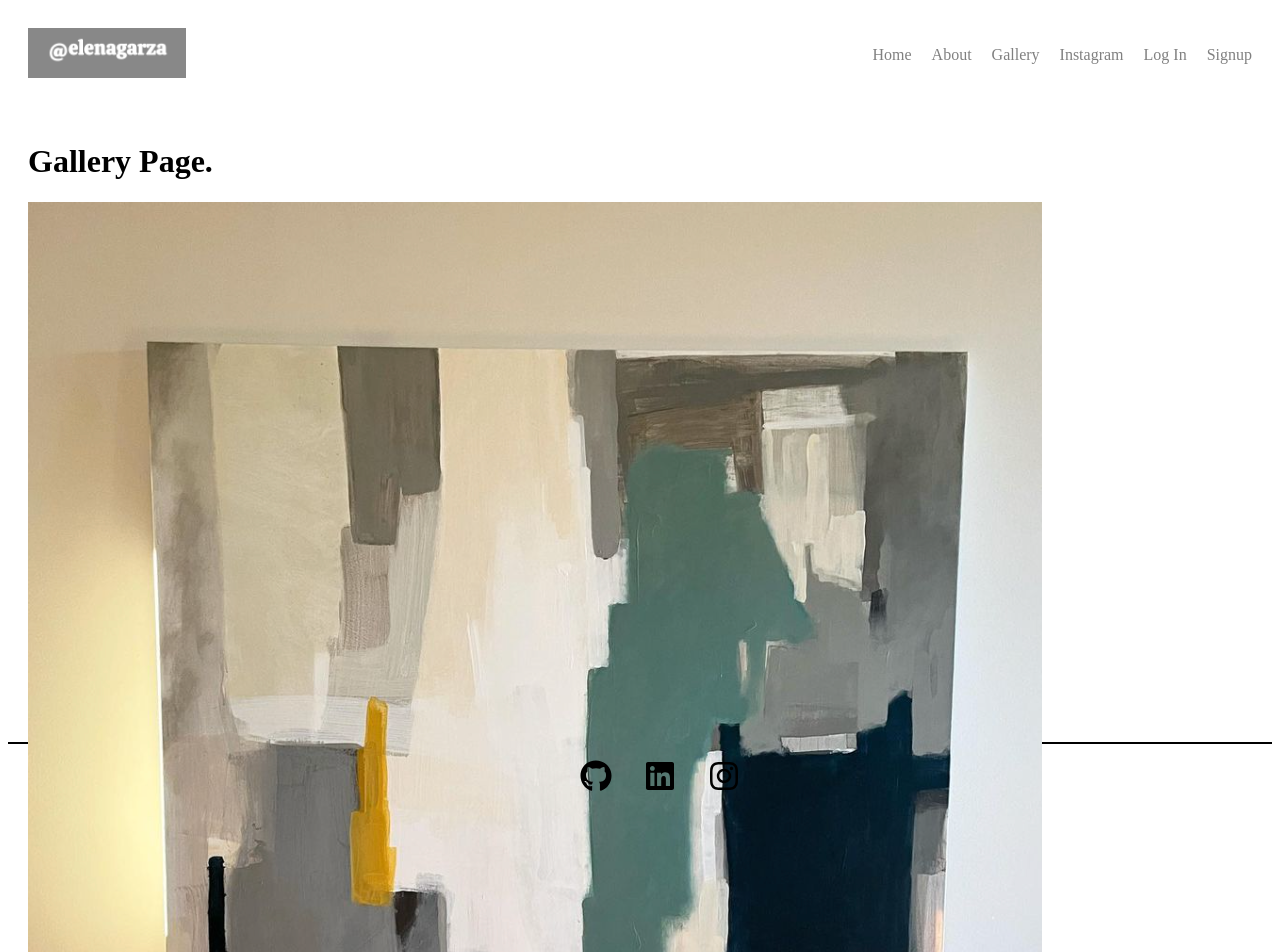
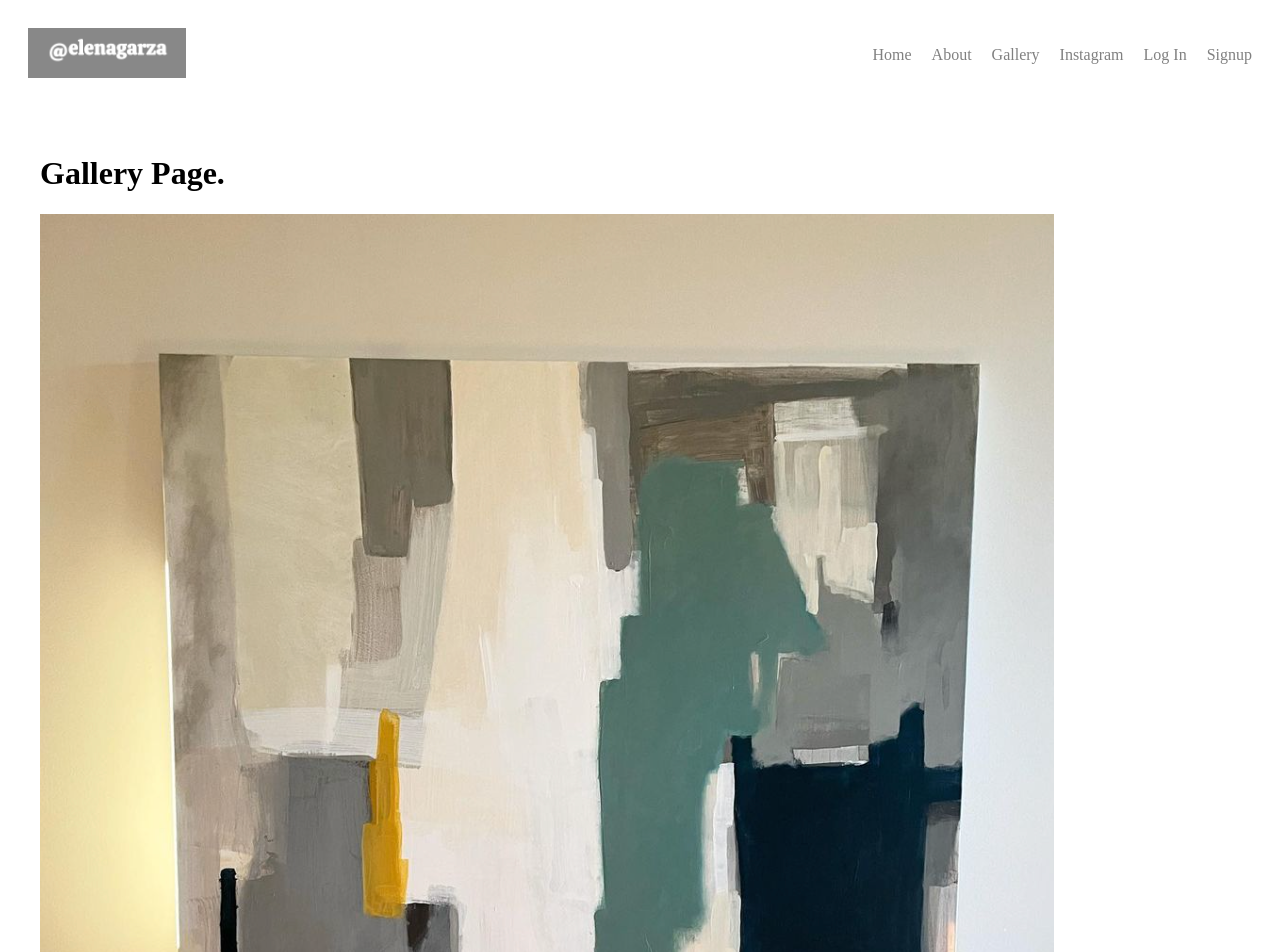
Before and after one commit to swaguespack/eg-art, a React (Create React App) app in the folder client/: page /gallery in a window 1280 px wide. Shown: the top 952 px of the page. Built offline with nearby package versions, Linux system fonts and the light colour scheme.

Commit message:
change div in App.js//work on footer styling//import contact to About page

```diff
--- a/client/src/App.js
+++ b/client/src/App.js
@@ -57,8 +57,8 @@ function App() {
 
       <div>
         <Navigation />
-      </div>
 
+          <div>
             <Routes>
                 <Route path='/' element={<Home />}>
                 </Route>
@@ -76,8 +76,8 @@ function App() {
                 </Route>
 
             </Routes>
+          </div>
 
-      <div>
         <Footer />
       </div>
 
--- a/client/src/components/Footer.js
+++ b/client/src/components/Footer.js
@@ -6,8 +6,8 @@ import "../styles/components/footer.css";
 
 function Footer() {
   return (
-    <div className="footer-div">
-      <footer>
+    <div className="footer-div w-100 mt-auto">
+      <footer className='container text-center mb-5'>
         <ul>
           <a href="https://github.com/swaguespack/eg-art" target="blank">
             <li>
--- a/client/src/components/index.js
+++ b/client/src/components/index.js
@@ -1,5 +1,6 @@
 //Components
 
 import FeaturedArt from "./FeaturedArt";
+import Contact from "./Contact";
 
-export {FeaturedArt};
+export {FeaturedArt, Contact};
--- a/client/src/pages/About/About.js
+++ b/client/src/pages/About/About.js
@@ -1,5 +1,5 @@
 import React from 'react'
-
+import {Contact} from '../../components/index'
 // Style
 import "../../styles/pages/about.css"
 
@@ -7,6 +7,7 @@ const About = () => {
     return (
         <div className = "about-page">
             <h1>About Page.</h1>
+            <Contact />
         </div>
     )
 }
--- a/client/src/styles/components/footer.css
+++ b/client/src/styles/components/footer.css
@@ -2,8 +2,9 @@
 
 footer {
   width: 100%;
-  margin-top: auto;
+  height: 20px;
   display: flex;
+  flex-direction: row;
   justify-content: center;
   border-top: 2px solid black;
 
--- a/client/src/styles/pages/gallery.css
+++ b/client/src/styles/pages/gallery.css
@@ -1,8 +1,13 @@
-.gallery-page {
+/* .gallery-page {
     padding: 20px;
     height: 600px;
     background-position: center;
     background-size: cover;
-    min-height: 40vh;
-    flex-direction: column;
+    /* min-height: 40vh; */
+    /* flex-direction: column;
+  } */
+
+  .gallery-page{
+    padding: 2rem;
+    background-position: center;
   }
```
Lines whose indentation alone changed are shown as unchanged.
